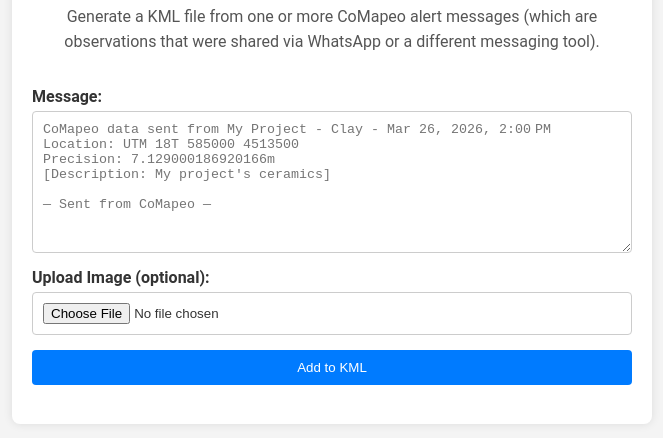
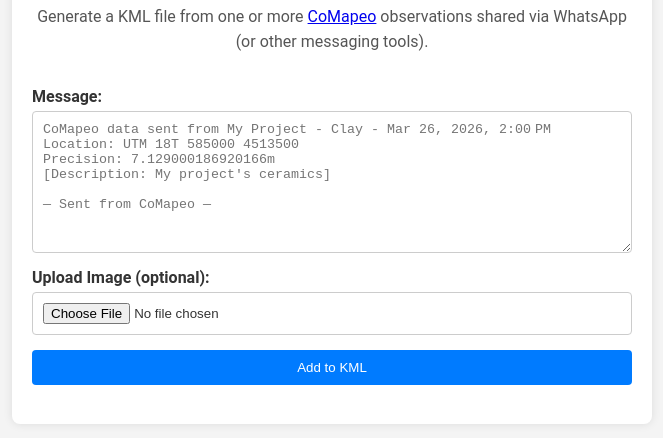
Before and after one commit to rudokemper/comapeo-kml-generator, a website: page index.html in a window 1280 px wide. Shown: the part 409-847 px from the top of the page, without its empty margins (308-971 px from the left). Drawn offline with Linux system fonts and the light colour scheme.

Commit message:
Improve description

```diff
--- a/index.html
+++ b/index.html
@@ -124,9 +124,9 @@
       />
       <h1>CoMapeo KML Generator</h1>
       <p>
-        Generate a KML file from one or more CoMapeo alert messages (which are
-        observations that were shared via WhatsApp or a different messaging
-        tool).
+        Generate a KML file from one or more
+        <a href="https://comapeo.app/" target="_blank">CoMapeo</a> observations
+        shared via WhatsApp (or other messaging tools).
       </p>
       <form id="kmlForm" class="form-group">
         <label for="message">Message:</label>
```
